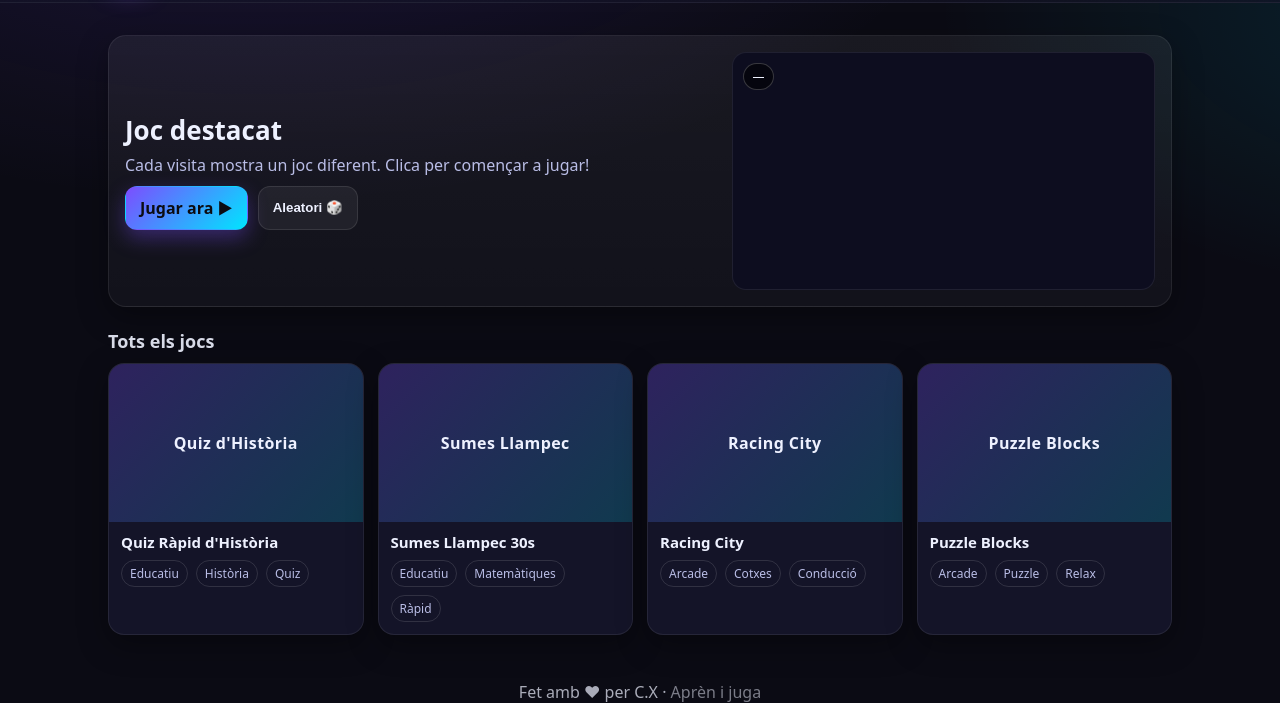
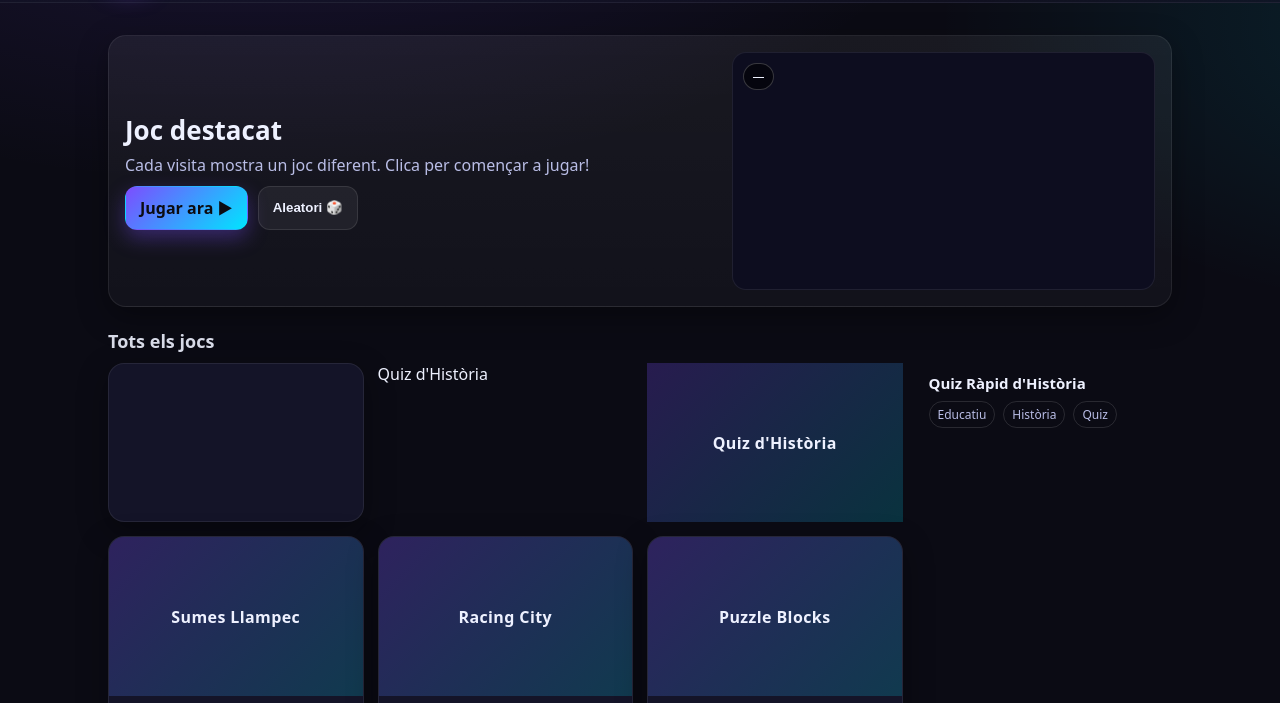
Before and after one commit to Cristina192837/arcade, a plain HTML site: page index.html in a window 1280 px wide. Shown: the part 76-779 px from the top of the page. Drawn offline with Linux system fonts and the light colour scheme.

Commit message:
Update index.html

```diff
--- a/index.html
+++ b/index.html
@@ -156,7 +156,8 @@
 
       <!-- ✨ EXEMPLES: DUPLICA I EDITA A VOLUNTAT ✨ -->
       <!-- JOC EDUCATIU: HISTÒRIA -->
-      <a class="game-card" href="#" data-section="educatiu" data-tags="història,quiz,antiguitat" target="_blank" rel="noopener">
+      <a class="game-card" data-section="educatiu" data-tags="història,quiz,antiguitat" target="_blank" rel="noopener">
+        <a href="quiz.html">Quiz d'Història</a>
         <div class="game-cover">Quiz d'Història</div>
         <div class="game-body">
           <div class="game-title">Quiz Ràpid d'Història</div>
```
